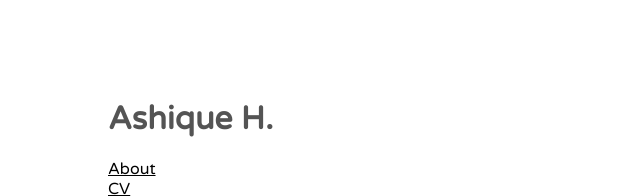
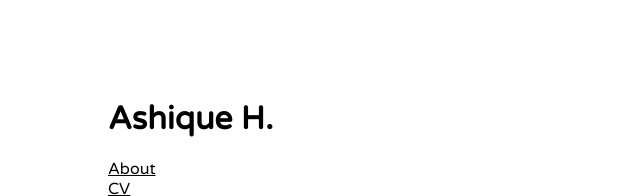
Before and after one commit to ashiqueh/ashiqueh.github.io, a plain HTML site: page index.html in a window 1280 px wide. Shown: the top 196 px of the page, without its empty margins (0-640 px from the left). Drawn offline with Linux system fonts and the light colour scheme.

Commit message:
fixing title colour

```diff
--- a/style.css
+++ b/style.css
@@ -9,7 +9,7 @@ body {
 a{
 	color:black;
 }
-a:hover, #titleLink{
+a:hover{
 	color:#545454;
 }
 a:active{
@@ -17,4 +17,5 @@ a:active{
 }
 #titleLink{
 	text-decoration:none;
+	color:black;
 }
```
